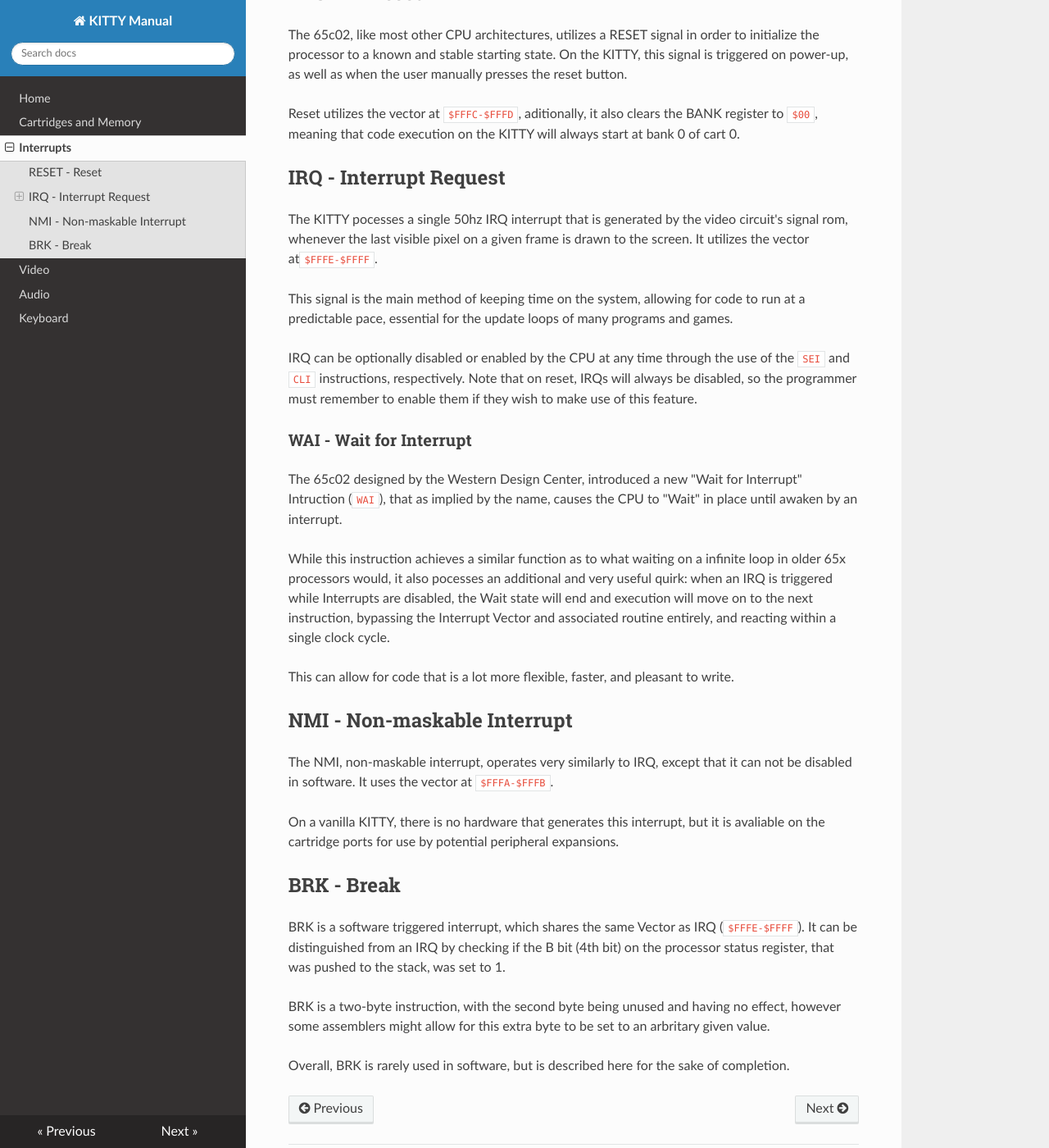
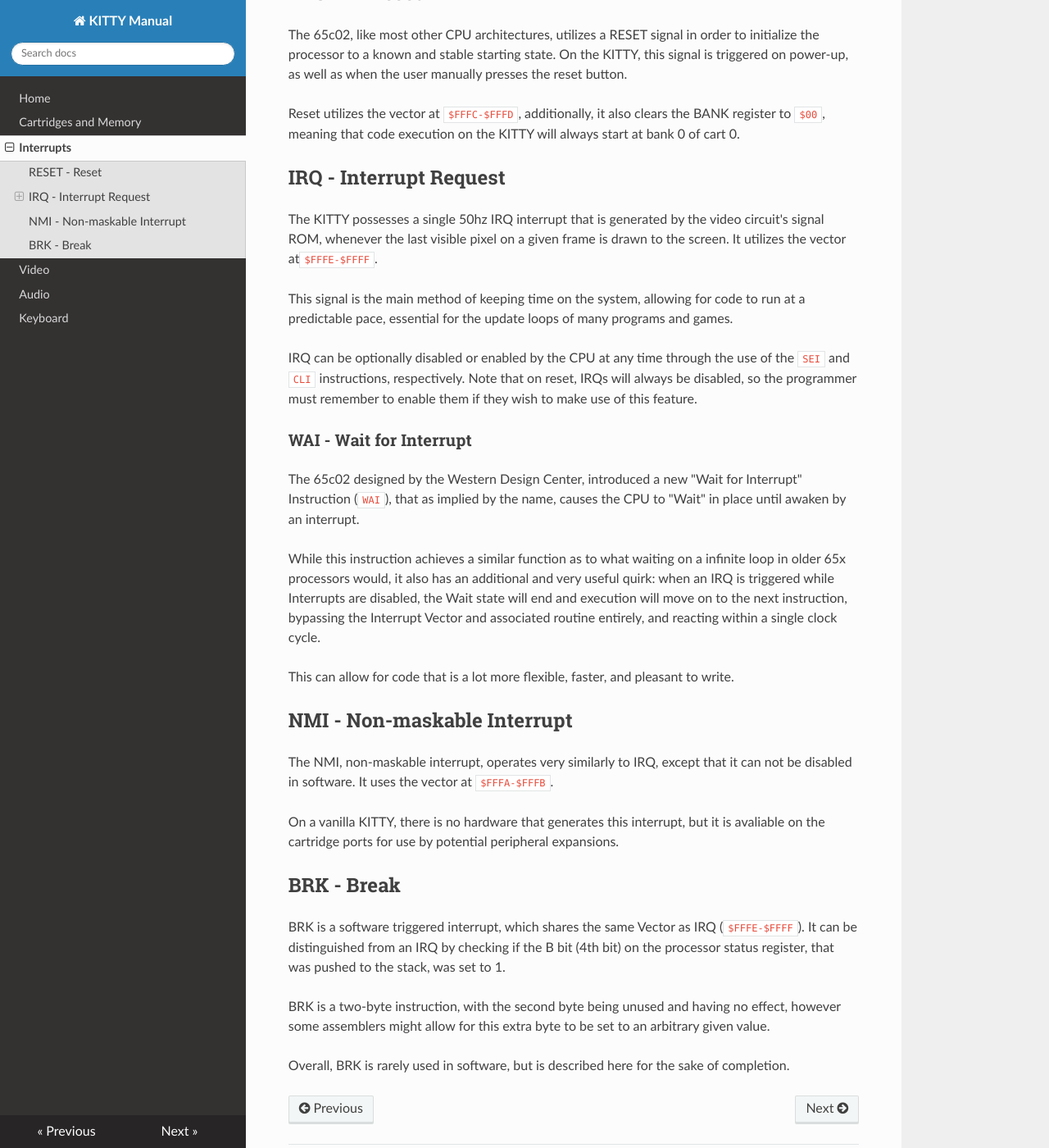
Before and after one commit to smaldragon/KITTY, an MkDocs documentation site: the page built from Docs/docs/interrupt.md, in a window 1280 px wide and 1400 px high, scrolled down 883 px. Shown: the whole window at 82% size. Built offline with MkDocs 1.6.1, drawn with Linux system fonts in a browser that asks for light colours; nearby versions of some CDN libraries; some of the changed text lies outside the part shown.

Commit message:
spelling

```diff
--- a/Docs/docs/interrupt.md
+++ b/Docs/docs/interrupt.md
@@ -17,11 +17,11 @@ Interrupts subroutines operate very similarly to regular subroutines, but are ex
 
 The 65c02, like most other CPU architectures, utilizes a RESET signal in order to initialize the processor to a known and stable starting state. On the KITTY, this signal is triggered on power-up, as well as when the user manually presses the reset button.
 
-Reset utilizes the vector at `$FFFC-$FFFD`, aditionally, it also clears the BANK register to `$00`, meaning that code execution on the KITTY will always start at bank 0 of cart 0.
+Reset utilizes the vector at `$FFFC-$FFFD`, additionally, it also clears the BANK register to `$00`, meaning that code execution on the KITTY will always start at bank 0 of cart 0.
 
 ## IRQ - Interrupt Request
 
-The KITTY pocesses a single 50hz IRQ interrupt that is generated by the video circuit's signal rom, whenever the last visible pixel on a given frame is drawn to the screen. It utilizes the vector at`$FFFE-$FFFF`.
+The KITTY possesses a single 50hz IRQ interrupt that is generated by the video circuit's signal ROM, whenever the last visible pixel on a given frame is drawn to the screen. It utilizes the vector at`$FFFE-$FFFF`.
 
 This signal is the main method of keeping time on the system, allowing for code to run at a predictable pace, essential for the update loops of many programs and games.
 
@@ -29,9 +29,9 @@ IRQ can be optionally disabled or enabled by the CPU at any time through the use
 
 ### WAI - Wait for Interrupt
 
-The 65c02 designed by the Western Design Center, introduced a new "Wait for Interrupt" Intruction (`WAI`), that as implied by the name, causes the CPU to "Wait" in place until awaken by an interrupt.
+The 65c02 designed by the Western Design Center, introduced a new "Wait for Interrupt" Instruction (`WAI`), that as implied by the name, causes the CPU to "Wait" in place until awaken by an interrupt.
 
-While this instruction achieves a similar function as to what waiting on a infinite loop in older 65x processors would, it also pocesses an additional and very useful quirk: when an IRQ is triggered while Interrupts are disabled, the Wait state will end and execution will move on to the next instruction, bypassing the Interrupt Vector and associated routine entirely, and reacting within a single clock cycle.
+While this instruction achieves a similar function as to what waiting on a infinite loop in older 65x processors would, it also has an additional and very useful quirk: when an IRQ is triggered while Interrupts are disabled, the Wait state will end and execution will move on to the next instruction, bypassing the Interrupt Vector and associated routine entirely, and reacting within a single clock cycle.
 
 This can allow for code that is a lot more flexible, faster, and pleasant to write.
 
@@ -45,6 +45,6 @@ On a vanilla KITTY, there is no hardware that generates this interrupt, but it i
 
 BRK is a software triggered interrupt, which shares the same Vector as IRQ (`$FFFE-$FFFF`). It can be distinguished from an IRQ by checking if the B bit (4th bit) on the processor status register, that was pushed to the stack, was set to 1.
 
-BRK is a two-byte instruction, with the second byte being unused and having no effect, however some assemblers might allow for this extra byte to be set to an arbritary given value.
+BRK is a two-byte instruction, with the second byte being unused and having no effect, however some assemblers might allow for this extra byte to be set to an arbitrary given value.
 
 Overall, BRK is rarely used in software, but is described here for the sake of completion.
```
Also changed, not shown: other parts of Docs/docs/interrupt.md (+1 -1 lines), Docs/docs/audio.md (+3 -3 lines), Docs/docs/cartridge.md (+1 -1 lines).
